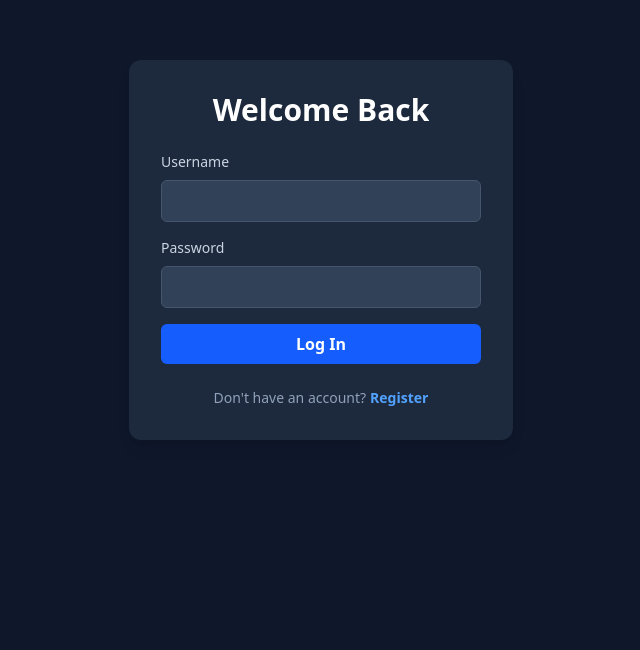
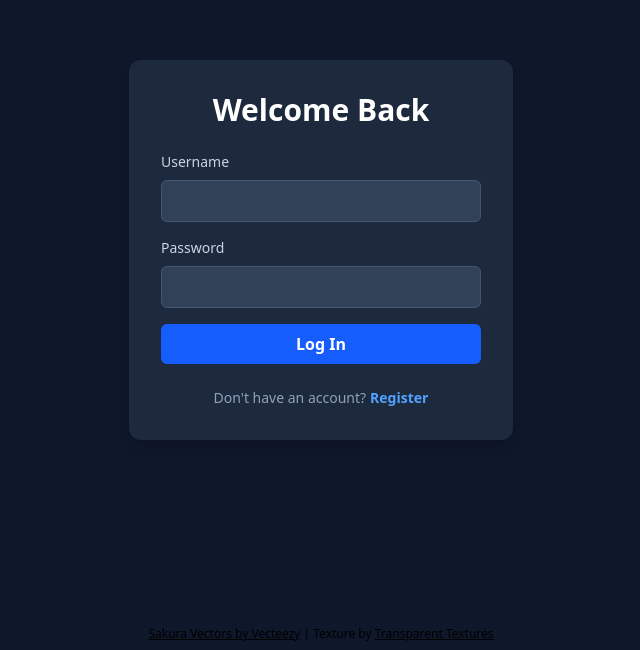
Before and after one commit to IsbatBInHossain/nodechess, a React (Vite) app: page /login in a window 1280 px wide. Shown: the part 150-800 px from the top of the page, without its empty margins (319-959 px from the left). Built offline with nearby package versions, Linux system fonts and the light colour scheme; no server answers.

Commit message:
feat: add footer component with asset attributes

```diff
--- a/src/App.tsx
+++ b/src/App.tsx
@@ -5,6 +5,7 @@ import { LoginPage } from './pages/LoginPage'
 import { LobbyPage } from './pages/LobbyPage'
 import { ProtectedRoute } from './components/ProtectedRoute'
 import { GamePage } from './pages/GamePage'
+import { Footer } from './components/Footer'
 
 const App: React.FC = () => {
   return (
@@ -17,6 +18,7 @@ const App: React.FC = () => {
           <Route path='/game/:gameId' element={<GamePage />} />
         </Route>
       </Routes>
+      <Footer/>
     </div>
   )
 }
--- /dev/null
+++ b/src/components/Footer.tsx
@@ -0,0 +1,13 @@
+import React from 'react';
+
+export const Footer: React.FC = () => {
+  return (
+    <footer className="absolute bottom-2 left-0 right-0 text-center">
+      <p className="text-xs text-text-secondary/50">
+        <a href="https://www.vecteezy.com/free-vector/sakura" className="underline hover:text-text-primary">Sakura Vectors by Vecteezy</a>
+        {' | '}
+        Texture by <a href="https://www.transparenttextures.com/" className="underline hover:text-text-primary">Transparent Textures</a>
+      </p>
+    </footer>
+  );
+};
```
